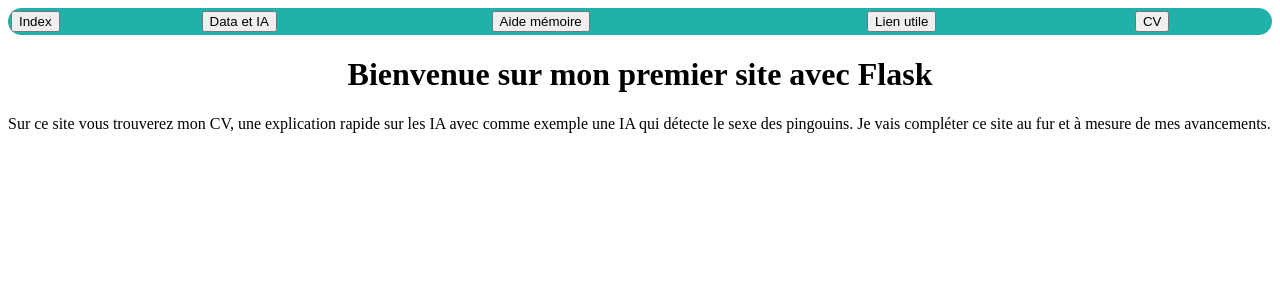
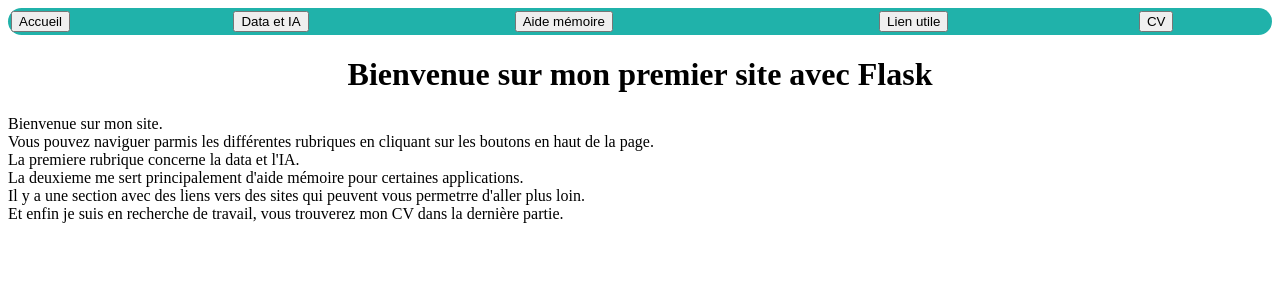
Before and after one commit to barrmath/web_pingouin, a Flask app: page / in a window 1280 px wide. Shown: the top 300 px of the page. Run offline with Flask 3, Linux system fonts and the light colour scheme.

Commit message:
ajout de la page docker + ajout de bonton.

```diff
--- a/pingouin_app/static/css/style_aide.css
+++ b/pingouin_app/static/css/style_aide.css
@@ -1,6 +1,6 @@
 div.wrapper {
     display: grid;
-    grid-template-columns: 1fr 6fr;
+    grid-template-columns: 1fr 10fr;
     }
 
 div.menu{
--- a/pingouin_app/templates/base.html
+++ b/pingouin_app/templates/base.html
@@ -10,7 +10,7 @@
 
 <table class="choix">
 	<tr>
-		<td><form action={{url_for('index')}} method="post"><input type="submit"  value="Index"></form></td>
+		<td><form action={{url_for('index')}} method="post"><input type="submit"  value="Accueil"></form></td>
     <td><form action={{url_for('data')}} method="get"><input type="submit"  value="Data et IA"></form></td>
     <td><form action={{url_for('aide_memoire')}} method="get"><input type="submit"  value="Aide mémoire"></form></td>
     <td><form action={{url_for('lien')}} method="get"><input type="submit"  value="Lien utile"></form></td>
--- a/pingouin_app/templates/base_aide_memoire.html
+++ b/pingouin_app/templates/base_aide_memoire.html
@@ -10,6 +10,7 @@
 
 
         <div class="menu">
+            <td><form action={{url_for('tip_docker')}} method="get"><input type="submit"  value="Docker"></form></td>
             <td><form action={{url_for('tip_flask')}} method="get"><input type="submit"  value="Flask"></form></td>
             <td><form action={{url_for('git')}} method="get"><input type="submit"  value="Git et Github"></form></td>
             <td><form action={{url_for('tips_variable_systeme')}} method="get"><input type="submit"  value="Heroku"></form></td>
--- a/pingouin_app/templates/base_data.html
+++ b/pingouin_app/templates/base_data.html
@@ -9,7 +9,7 @@
         </div>
         <div class="menu">
             <td><form action={{url_for('description_ia_pingouin')}} method="get"><input type="submit" value="Description IA pingouin"></form></td>
-            <td><form action={{url_for('form_ia_pingouin')}} method="get"><input type="submit"  value="Détermination du sexe des pingouins"></form></td>
+            <td><form action={{url_for('form_ia_pingouin')}} method="get"><input type="submit"  value="Formulaire IA pingouin"></form></td>
         </div>
     </div>
 {%endblock%}
--- a/pingouin_app/templates/index.html
+++ b/pingouin_app/templates/index.html
@@ -5,8 +5,12 @@
     <header> <h1>Bienvenue sur mon premier site avec Flask</h1></header>
     <body>
         <p>
-        Sur ce site vous trouverez mon CV, une explication rapide sur les IA avec comme exemple une IA qui détecte le sexe des pingouins.
-        Je vais compléter ce site au fur et à mesure de mes avancements.
+        Bienvenue sur mon site.<br>
+        Vous pouvez naviguer parmis les différentes rubriques en cliquant sur les boutons en haut de la page.<br>
+        La premiere rubrique concerne la data et l'IA.<br>
+        La deuxieme me sert principalement d'aide mémoire pour certaines applications.<br>
+        Il y a une section avec des liens vers des sites qui peuvent vous permetrre d'aller plus loin.<br>
+        Et enfin je suis en recherche de travail, vous trouverez mon CV dans la dernière partie.<br>
         </p>
     </body>
 
--- a/pingouin_app/views.py
+++ b/pingouin_app/views.py
@@ -60,6 +60,10 @@ def aide_memoire():
 def git():
     return render_template('aide_memoire_git.html')
 
+@app.route('/docker/',methods = ['GET','POST'])
+def tip_docker():
+    return render_template('aide_memoire_docker.html')
+
 @app.route('/flask/',methods = ['GET','POST'])
 def tip_flask():
     return render_template('aide_memoire_flask.html')
```
Also changed, not shown: pingouin_app/static/css/style_data.css (+1 -24 lines), pingouin_app/templates/aide_memoire_docker.html (added, +8 -0 lines).
